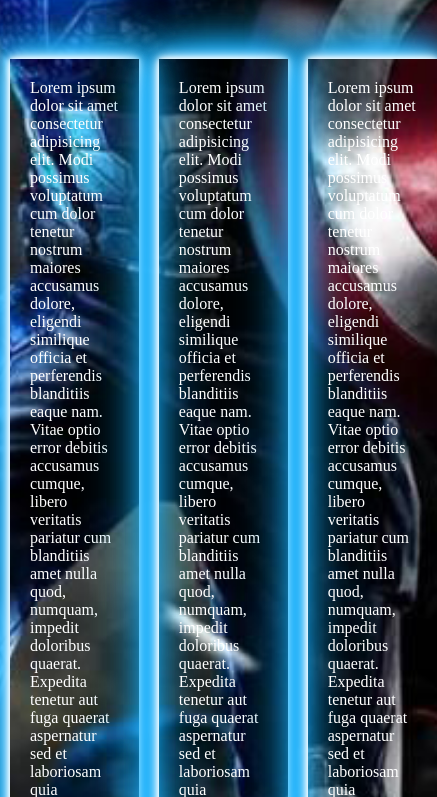
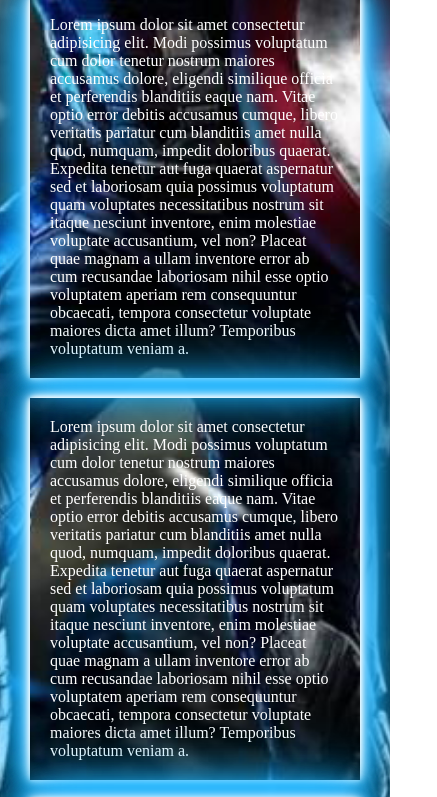
Before and after one commit to ZMBAIG/Avengers, a plain HTML site: page index.html in a window 390 px wide. Shown: the part 641-1438 px from the top of the page, 437 px wide, since content can reach past the window. Drawn offline with Linux system fonts and the light colour scheme; a web font is replaced by a local one.

Commit message:
modification

```diff
--- a/index.html
+++ b/index.html
@@ -106,7 +106,7 @@ x A footer with links -->
       >
     </section>
     <main>
-      <p>
+      <p class="para-01">
         Lorem ipsum dolor sit amet consectetur adipisicing elit. Modi possimus
         voluptatum cum dolor tenetur nostrum maiores accusamus dolore, eligendi
         similique officia et perferendis blanditiis eaque nam. Vitae optio error
@@ -119,7 +119,7 @@ x A footer with links -->
         aperiam rem consequuntur obcaecati, tempora consectetur voluptate
         maiores dicta amet illum? Temporibus voluptatum veniam a.
       </p>
-      <p>
+      <p class="para-02">
         Lorem ipsum dolor sit amet consectetur adipisicing elit. Modi possimus
         voluptatum cum dolor tenetur nostrum maiores accusamus dolore, eligendi
         similique officia et perferendis blanditiis eaque nam. Vitae optio error
@@ -132,7 +132,7 @@ x A footer with links -->
         aperiam rem consequuntur obcaecati, tempora consectetur voluptate
         maiores dicta amet illum? Temporibus voluptatum veniam a.
       </p>
-      <p>
+      <p class="para-03">
         Lorem ipsum dolor sit amet consectetur adipisicing elit. Modi possimus
         voluptatum cum dolor tenetur nostrum maiores accusamus dolore, eligendi
         similique officia et perferendis blanditiis eaque nam. Vitae optio error
--- a/styles.css
+++ b/styles.css
@@ -28,7 +28,7 @@ body {
   background-color: crimson;
   position: fixed;
   top: 0;
-  }
+}
 
 ul {
   display: inline-flex;
@@ -76,10 +76,14 @@ li a:hover {
   }
 }
 .stars {
-  display: flex;
+  display: inline-block;
+  flex-direction: column;
   margin-top: 120px;
+  justify-content: flex-end;
   padding: 0 30px;
-  /* margin-left: 150px; */
+  margin-left: 150px;
+  /* border: red 1px solid; */
+  max-width: 600px;
 }
 .stars li {
   text-align: center;
@@ -90,14 +94,12 @@ li a:hover {
   text-transform: uppercase;
   font-size: 10px;
   letter-spacing: 2px;
-
 }
 
 ol li a:hover {
   display: inline-flex;
   text-shadow: 0 0 5px #fff, 0 0 10px #fff, 0 0 15px #fff, 0 0 20px #18b2ff,
-  0 0 30px #18b2ff, 0 0 40px #18b2ff, 0 0 55px #18b2ff, 0 0 75px #18b2ff;
-
+    0 0 30px #18b2ff, 0 0 40px #18b2ff, 0 0 55px #18b2ff, 0 0 75px #18b2ff;
 }
 
 .ave {
@@ -114,24 +116,36 @@ ol li a:hover {
   font-weight: bold;
   color: crimson;
   margin-top: 200px;
-?}
+}
 
 .avengers:hover {
   text-shadow: 0 0 5px #fff, 0 0 10px #fff, 0 0 15px #fff, 0 0 20px #18b2ff,
     0 0 30px #18b2ff, 0 0 40px #18b2ff, 0 0 55px #18b2ff, 0 0 75px #18b2ff;
   cursor: pointer;
 }
+
+.para-01 {
+  grid-area: left;
+}
+
+.para-02 {
+  grid-area: middle;
+}
+.para-03 {
+  grid-area: right;
+}
+
 main {
-  margin-top: 50%;
-  display: flex;
+  margin-top: 40%;
+  display: grid;
+  grid-template-areas: "left middle right";
 }
 main p {
   display: flex;
   padding: 20px;
   margin: 0 10px;
   box-shadow: 0 0 5px #fff, 0 0 10px #fff, 0 0 15px #fff, 0 0 20px #18b2ff,
-  0 0 30px #18b2ff, 0 0 40px #18b2ff, 0 0 55px #18b2ff, 0 0 75px #18b2ff;
-
+    0 0 30px #18b2ff, 0 0 40px #18b2ff, 0 0 55px #18b2ff, 0 0 75px #18b2ff;
 }
 
 footer {
@@ -154,3 +168,22 @@ a {
   margin-top: 6px;
   padding: 6px;
 }
+
+@media (max-width: 768px) {
+  main {
+    margin: 10px 20px;
+    gap: 20px;
+    grid-template-areas:
+      "left left left"
+      "middle middle middle"
+      "right right right";
+  }
+  .avengers {
+    text-align: center;
+    font-size: 2.5em;
+  }
+  .stars {
+    display: inline-flex;
+    /* justify-content: center; */
+  }
+}
```
